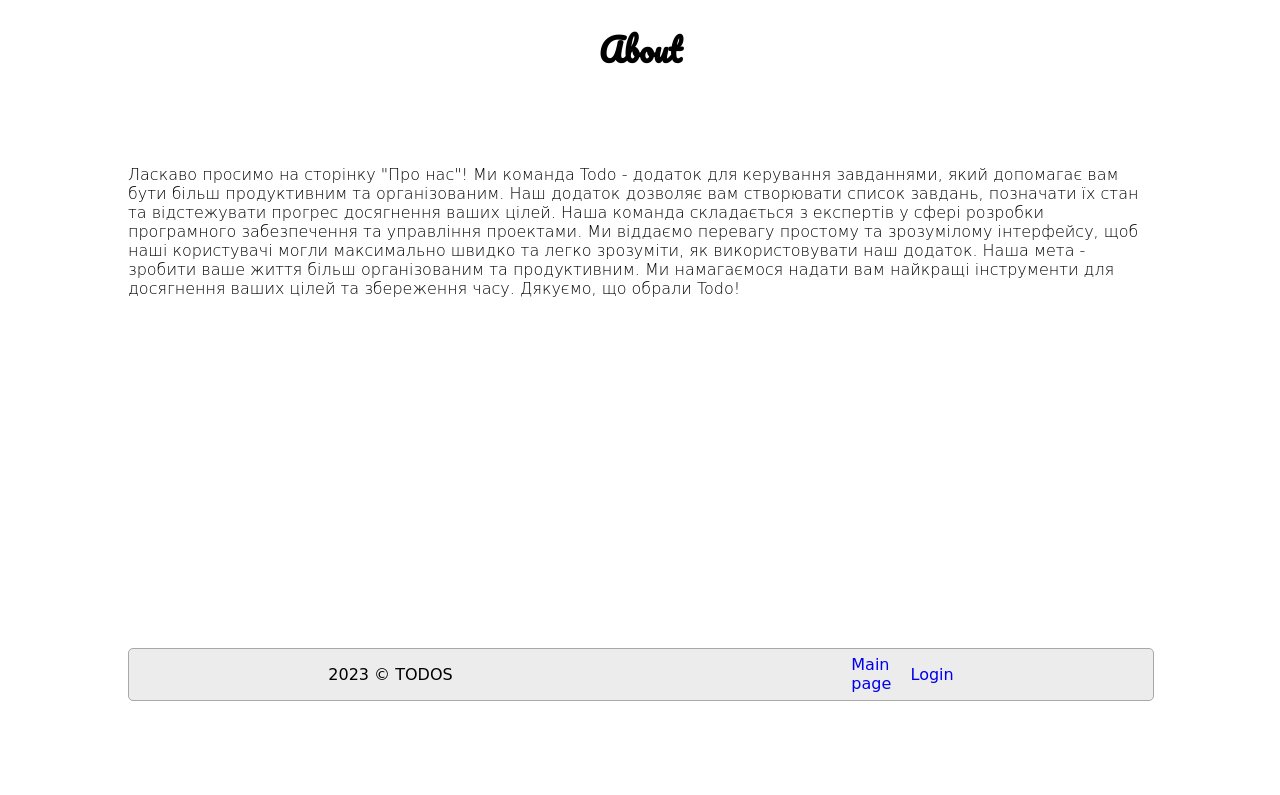
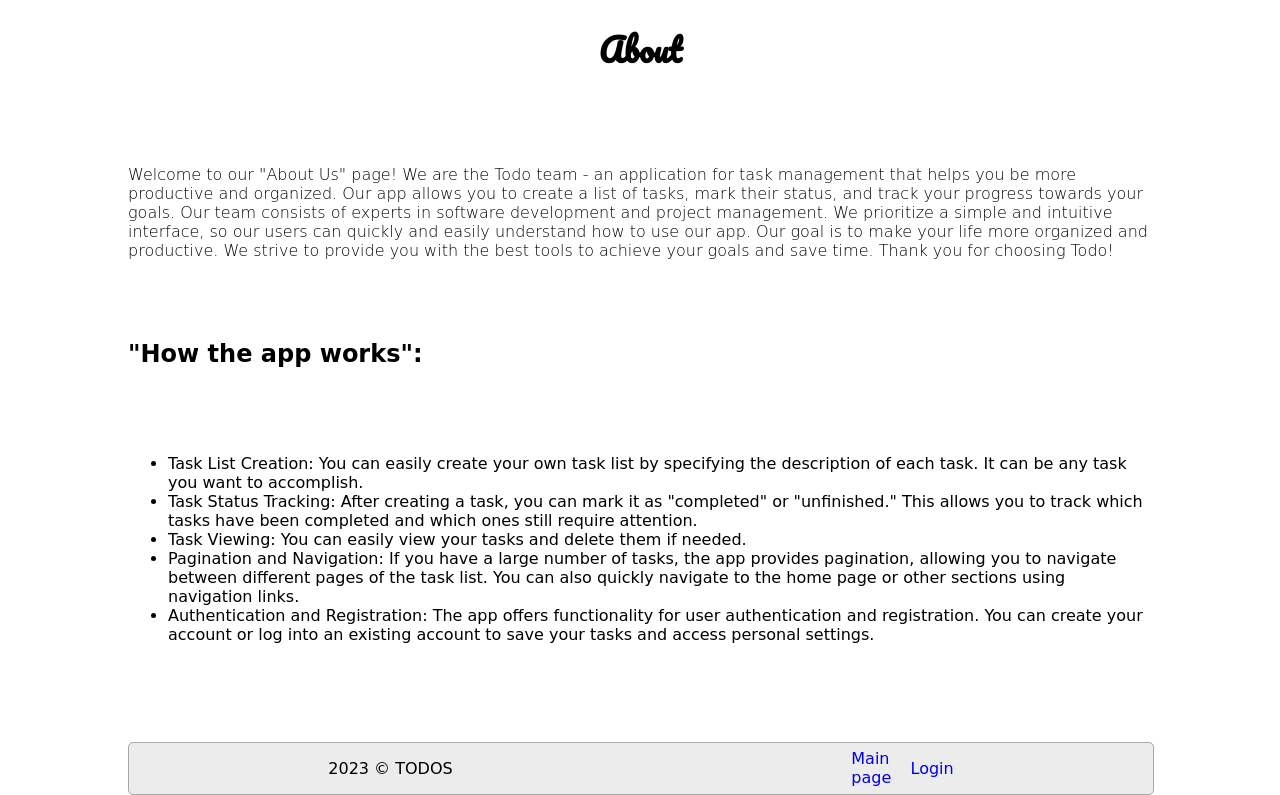
Before and after one commit to maximus2526/todo-list-service.com, a PHP site: template views/about.php in a window 1280 px wide. Shown: the part 101-896 px from the top of the page. Before the commit the page ends 802 px from the top, so only its background shows below. Run offline with PHP 8.4, Linux system fonts and the light colour scheme; the template is opened without the code that fills it, so the values that code supplies are empty.

Commit message:
refactoring

```diff
--- a/inc/controller.php
+++ b/inc/controller.php
@@ -100,10 +100,12 @@ class Auth_Controller{
                 $this->errors->get_message("You successfully logined!");
             }
             $_SESSION['login'] = $login;
+
         } else {
             $this->errors->get_error('Invalid password!');
             redirect('?action=auth');
         }
+        redirect();
     }
 
     public function add_user_action(){
--- a/views/about.php
+++ b/views/about.php
@@ -1,9 +1,19 @@
 <div class="content">
     <h1>About</h1>
     <p class='about-text'>
-        Ласкаво просимо на сторінку "Про нас"!
-        Ми команда Todo - додаток для керування завданнями, який допомагає вам бути більш продуктивним та організованим. Наш додаток дозволяє вам створювати список завдань, позначати їх стан та відстежувати прогрес досягнення ваших цілей.
-        Наша команда складається з експертів у сфері розробки програмного забезпечення та управління проектами. Ми віддаємо перевагу простому та зрозумілому інтерфейсу, щоб наші користувачі могли максимально швидко та легко зрозуміти, як використовувати наш додаток.
-        Наша мета - зробити ваше життя більш організованим та продуктивним. Ми намагаємося надати вам найкращі інструменти для досягнення ваших цілей та збереження часу. Дякуємо, що обрали Todo!
+        Welcome to our "About Us" page!
+        We are the Todo team - an application for task management that helps you be more productive and organized. Our app allows you to create a list of tasks, mark their status, and track your progress towards your goals.
+        Our team consists of experts in software development and project management. We prioritize a simple and intuitive interface, so our users can quickly and easily understand how to use our app.
+        Our goal is to make your life more organized and productive. We strive to provide you with the best tools to achieve your goals and save time. Thank you for choosing Todo!
+
+        <h2>"How the app works":</h2>
+
+    <ul>
+        <li>Task List Creation: You can easily create your own task list by specifying the description of each task. It can be any task you want to accomplish.</li>
+        <li>Task Status Tracking: After creating a task, you can mark it as "completed" or "unfinished." This allows you to track which tasks have been completed and which ones still require attention.</li>
+        <li>Task Viewing: You can easily view your tasks and delete them if needed.</li>
+        <li>Pagination and Navigation: If you have a large number of tasks, the app provides pagination, allowing you to navigate between different pages of the task list. You can also quickly navigate to the home page or other sections using navigation links.</li>
+        <li>Authentication and Registration: The app offers functionality for user authentication and registration. You can create your account or log into an existing account to save your tasks and access personal settings.</li>
+    </ul>
     </p>
 </div>
--- a/views/css/style.css
+++ b/views/css/style.css
@@ -93,7 +93,7 @@ a {
 .about-text{
     font-family: cursive;
     font-weight: 100;
-    margin-bottom: 350px;
+    margin-bottom: 10px;
 }
 
 .content{
--- a/views/todos.php
+++ b/views/todos.php
@@ -2,7 +2,7 @@
     <h2>Todos page</h2>
     <div class="add-task">
         <div class="block-title">
-            <p block-title>Add a task</p>
+            <p class="block-title">Add a task</p>
         </div>
         <form action="/?action=add" method = "POST" class="block-form">
             <label>Item</label>
```
Also changed, not shown: inc/app.php (+5 -5 lines).
